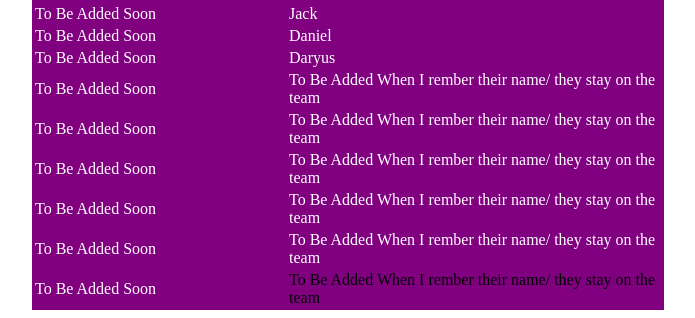
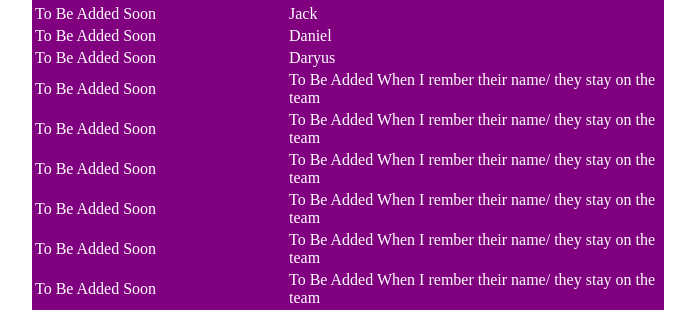
Before and after one commit to Steve123410/website, a plain HTML site: page robotics/theTeam.html in a window 1280 px wide. Shown: the part 1436-1754 px from the top of the page, without its empty margins (292-987 px from the left). Drawn offline with Linux system fonts and the light colour scheme.

Commit message:
Update theTeam.html

```diff
--- a/robotics/theTeam.html
+++ b/robotics/theTeam.html
@@ -22,7 +22,7 @@
   <tr><td><font color="white">To Be Added Soon </font></td><td><font color="white">To Be Added When I rember their name/ they stay on the team</font></td></tr>
   <tr><td><font color="white">To Be Added Soon </font></td><td><font color="white">To Be Added When I rember their name/ they stay on the team</font></td></tr>
   <tr><td><font color="white">To Be Added Soon </font></td><td><font color="white">To Be Added When I rember their name/ they stay on the team</font></td></tr>
-  <tr><td><font color="white">To Be Added Soon </td><td>To Be Added When I rember their name/ they stay on the team</font></td></tr>
+ <tr><td><font color="white">To Be Added Soon </font></td><td><font color="white">To Be Added When I rember their name/ they stay on the team</font></td></tr>
 
   </center>
 
```
